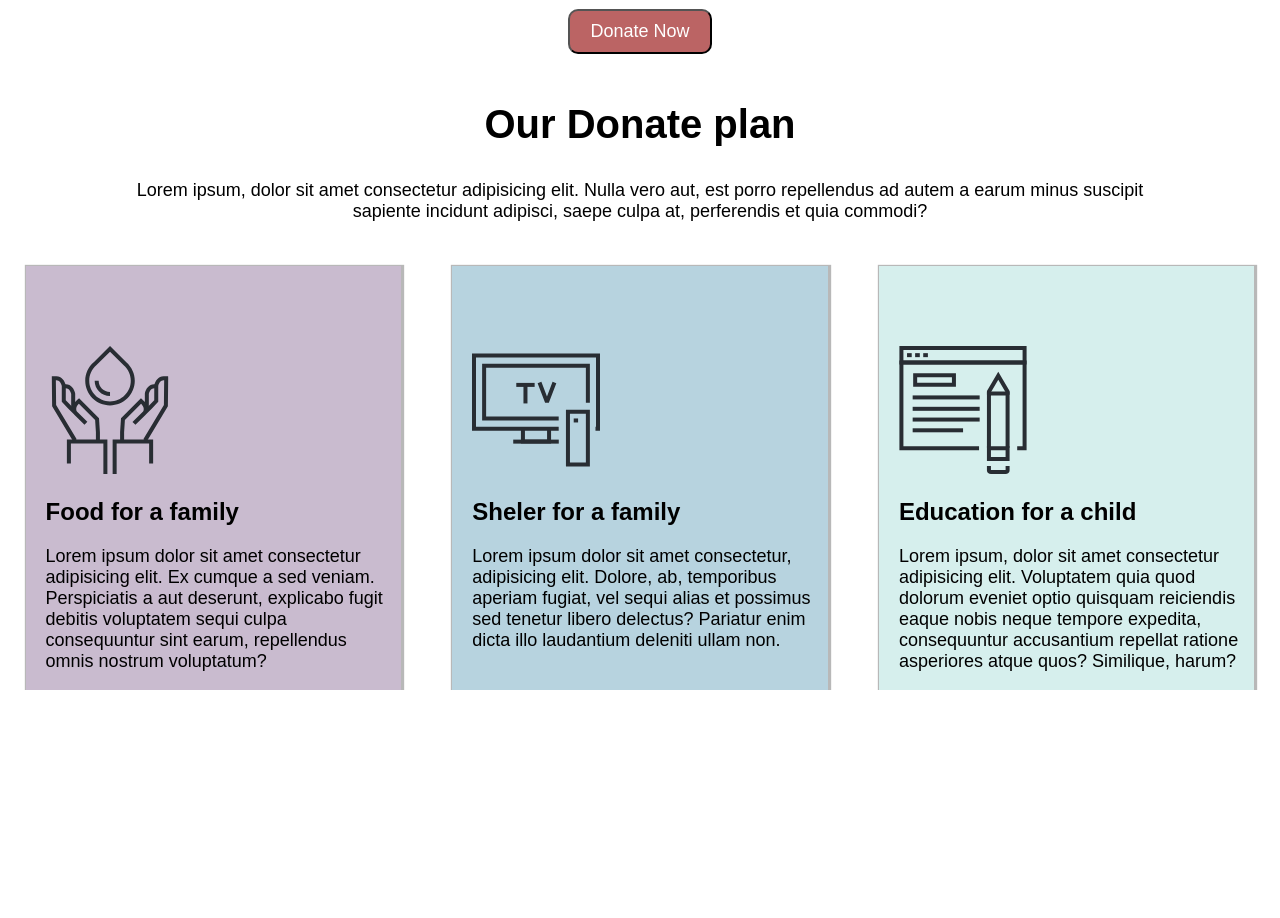
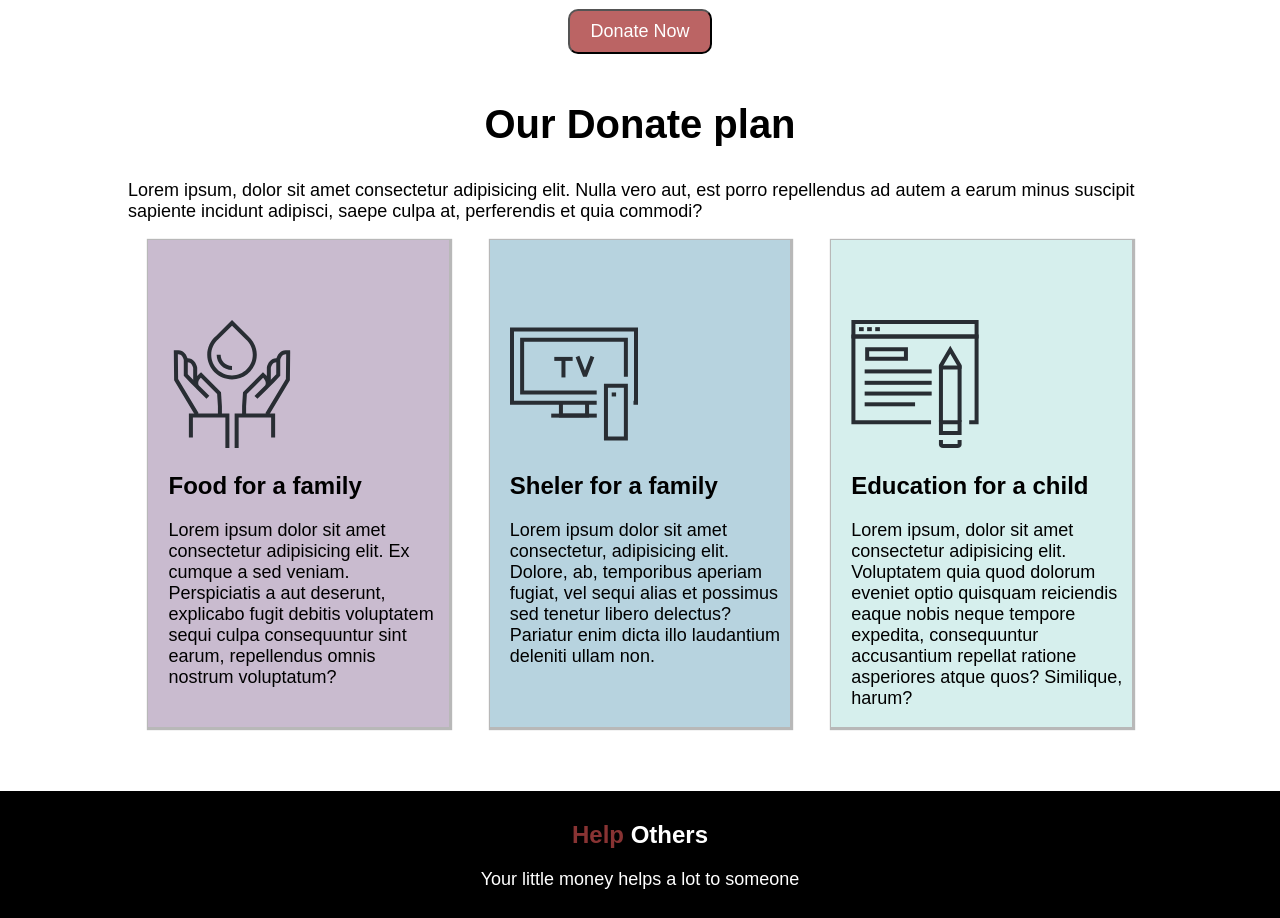
Before and after one commit to arefinnuman/donation-dash, a plain HTML site: page index.html in a window 1280 px wide. Shown: the part 984-1902 px from the top of the page. Before the commit the page ends 1674 px from the top, so only its background shows below. Drawn offline with Linux system fonts and the light colour scheme; a web font is replaced by a local one.

Commit message:
footed added

```diff
--- a/index.html
+++ b/index.html
@@ -61,8 +61,8 @@
             <button class="donate-now">Donate Now</button>
         </div>
     </section>
-    <section>
-        <div class="third-part">
+    <section class="third-part">
+        <div>
             <h1>Our Donate plan</h1>
             <p>
                 Lorem ipsum, dolor sit amet consectetur adipisicing elit. Nulla vero
@@ -96,6 +96,11 @@
             </div>
         </div>
     </section>
+
+    <footer>
+        <h2> <span class="red-color">Help</span> Others</h2>
+        <p>Your little money helps a lot to someone</p>
+    </footer>
 </body>
 
 </html>
--- a/style.css
+++ b/style.css
@@ -5,9 +5,11 @@ body{
 h1{
     font-size: 40px;
 }
-
 p{
     font-size: 18px;
+}
+.red-color{
+    color:#883333
 }
 
 .flexible-container{
@@ -87,8 +89,11 @@ p{
 .third-part{
     padding-left: 10%;
     padding-right: 10%;
+    padding-bottom: 5%;
+
+}
+.third-part h1{
     text-align: center;
-    padding-bottom: 2%;
 }
 .plan-box{
     background-repeat: no-repeat;
@@ -109,3 +114,11 @@ p{
 #education-box{
     background-color: #D6EFED ;
 }
+
+footer{
+    background-color: black;
+    height:auto;
+    color: white;
+    padding: 10px;
+    text-align: center;
+}
```
Also changed, not shown: 1 other file.
